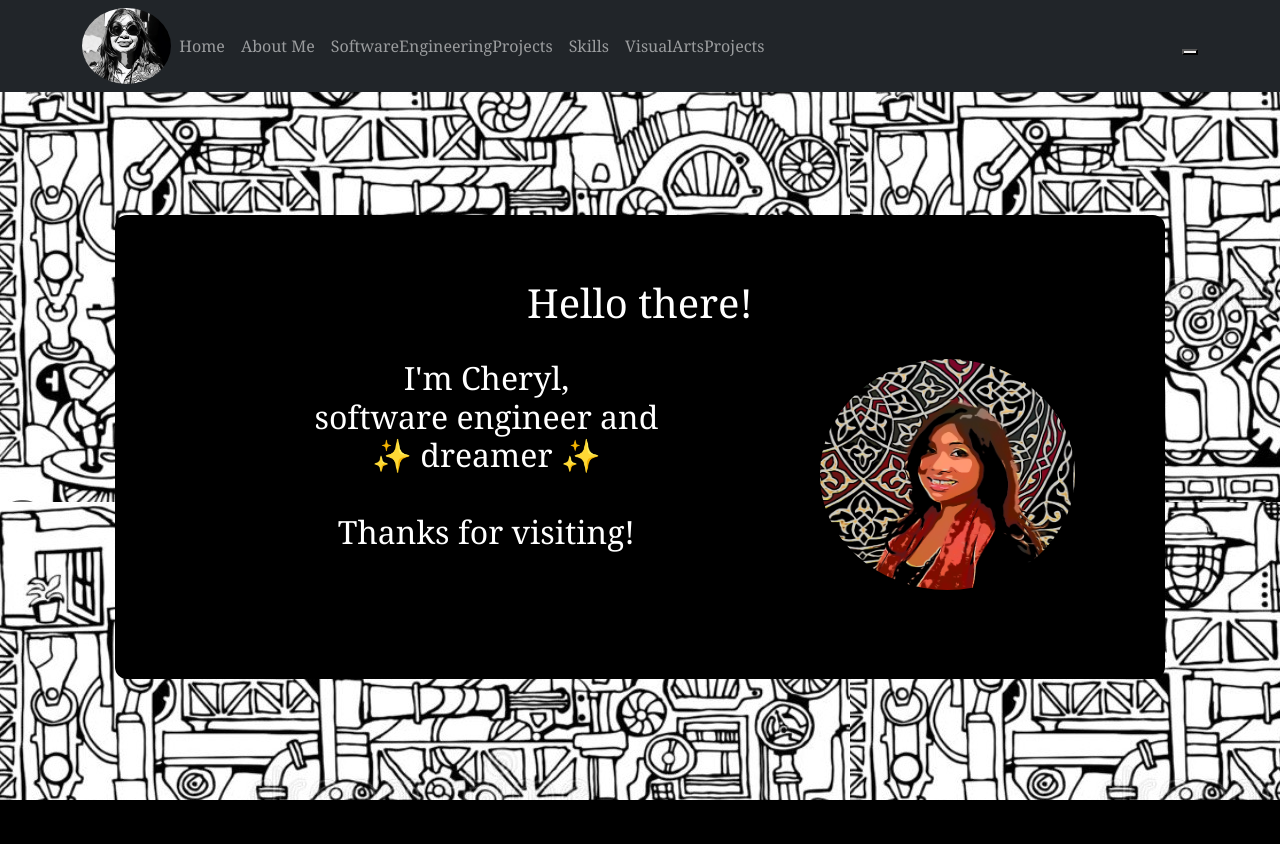
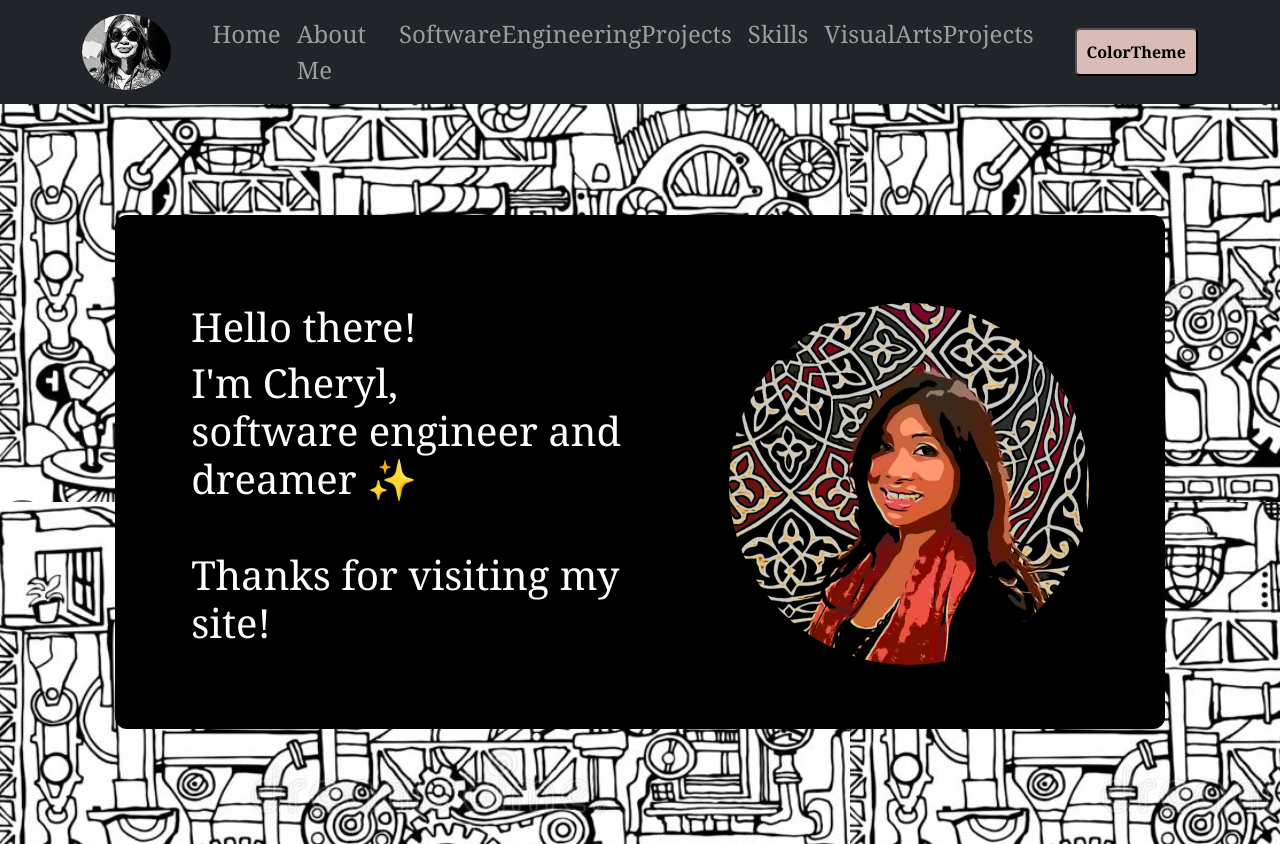
Before and after one commit to Cherylcc227/CherylCWebsite, a React (Create React App) app in the folder client/: page / in a window 1280 px wide. Before the commit the page ends 800 px from the top, so only its background shows below. Built offline with nearby package versions, Linux system fonts and the light colour scheme.

Commit message:
Realigned landing, emojis

```diff
--- a/client/package.json
+++ b/client/package.json
@@ -8,6 +8,7 @@
     "@testing-library/user-event": "^13.5.0",
     "animate.css": "^4.1.1",
     "bootstrap": "^5.2.3",
+    "bootstrap-switch-button-react": "^1.2.0",
     "react": "^18.2.0",
     "react-bootstrap": "^2.7.0",
     "react-dom": "^18.2.0",
--- a/client/src/App.css
+++ b/client/src/App.css
@@ -9,12 +9,7 @@
 }
 
 [data-theme="dark"] {
-  color: #ECEBE4;
-  --background-color: white;
-  /* --background-color: url("images/gears.jpg"); */
-  --window-color: #9E788F;
-  /* --window-color: url("images/gears.jpg"); */
-  /*  #ECEBE4*/
+  --background-color: rgb(110, 225, 232);
   --background-image: url("images/gears.jpg");
   --color: black;
   --component-color: #61988E;
@@ -26,7 +21,7 @@ html {
   background-image: var(--background-image);
 }
 .App {
-  text-align: center;
+  /* text-align: center; */
   font-family: 'Raleway', Georgia, 'Times New Roman', Times, serif;
 }
 
@@ -88,7 +83,6 @@ html {
 .body {
   border-radius: 5px;
   border:80%;
-  background-color: white;
   background-color: var(--background-color);
   color: var(--color);
   margin: 9%;
@@ -114,10 +108,25 @@ html {
 
 .myPhoto {
   border-radius: 50%;
-  width: 90%;
-  height: 90%;
+  width: 100%;
+  height: 100%;
 }
 
 .LandingPage {
   background-image: url("images/whiteGears.jpg")
 }
+
+.navbar-nav {
+  font-size: 1.5em !important;
+}
+
+.container {
+  gap: 33px;
+}
+
+button {
+  border-radius: 5px;
+  background-color: var(--component-color);
+  font-weight: bold;
+  padding: 10px;
+}
--- a/client/src/components/LandingPage.jsx
+++ b/client/src/components/LandingPage.jsx
@@ -8,7 +8,7 @@ import Row from 'react-bootstrap/Row';
 import Col from 'react-bootstrap/Col';
 
 const LandingPage = () => {
-  const qualities = [`👩‍🎨 creative creature	👩‍🎨`, '👩‍🎤 cosplayer 👩‍🎤	', '🎨 artist 🎨', '🦮 dog mama 🦮', '🍔 food enthusiast 🍔', '🤓 avid learner 🤓', '🎭 prop designer 🎭	', `🪷 novice gardener 🪷`, '👹 costume maker 👹	', '✨ dreamer ✨', '🥛 optimist 🥛	']
+  const qualities = [`creative creature	👩‍🎨`, 'cosplayer 👩‍🎤	', 'artist 🎨', 'dog mama 🦮', 'food enthusiast 🍔', 'avid learner 🤓', 'prop designer 🎭	', `novice gardener 🪷`, 'costume maker 👹	', ' dreamer ✨', 'optimist 🥛	']
 
   const [quality, setQuality] = React.useState("");
 
@@ -27,22 +27,25 @@ const LandingPage = () => {
       <Masthead/>
       <div class='bufferDiv'>
       <div class='body'>
-        <h1 class="animate__animated animate__backInLeft">
+        {/* <h1 class="animate__animated animate__backInLeft">
           Hello there!
-        </h1>
+        </h1> */}
           <br/>
         <Container fluid>
           <Row>
-            <Col md="8">
-              <h2>I'm Cheryl, <br/>
+            <Col md="7">
+              <h1 class="animate__animated animate__rollIn">
+                Hello there!
+              </h1>
+              <h1>I'm Cheryl, <br/>
                software engineer and <br/>
                {quality}
                <br/>
                <br/>
-               Thanks for visiting!
-              </h2>
+               Thanks for visiting my site!
+              </h1>
             </Col>
-            <Col md="4">
+            <Col md="5">
               <img
               className="myPhoto"
               src={Me}
--- a/client/src/components/Masthead.jsx
+++ b/client/src/components/Masthead.jsx
@@ -17,10 +17,8 @@ const Masthead = () => {
   }
     return (
       <>
-        <Navbar collapseOnSelect fixed='top' expand='sm' bg='dark' variant='dark'>
-        {/* <Navbar collapseOnSelect expand='sm' bg='dark' variant='dark' id='Masthead'> */}
-
-          <Container>
+        <Navbar class="navBar" collapseOnSelect fixed='top' expand='sm' bg='dark' variant='dark'>
+          <Container class="container">
             <Navbar.Toggle aria-controls='responsive-navbar-nav' />
             <img className="logo" src={Me2} alt="logo"/>
             <Navbar.Collapse id='responsive-navbar-nav'>
@@ -35,8 +33,8 @@ const Masthead = () => {
             </Navbar.Collapse>
             <div className="theme-switch-wrapper">
         {!theme
-        ? <button className="theme-switch" onClick={() => handleThemeChange()} type="checkbox" id="checkbox"><i className="fa-solid fa-circle-half-stroke"></i></button>
-        : <button className="theme-switch" onClick={() => handleThemeChange()} type="checkbox" id="checkbox"><i className="fa-solid fa-circle-half-stroke"></i></button>
+        ? <button className="theme-switch" onClick={() => handleThemeChange()} type="checkbox" id="checkbox"><i className="fa-solid fa-circle-half-stroke"></i>ColorTheme</button>
+        : <button className="theme-switch" onClick={() => handleThemeChange()} type="checkbox" id="checkbox"><i className="fa-solid fa-circle-half-stroke"></i>ColorTheme</button>
         }
       </div>
           </Container>
```
Also changed, not shown: 1 other file (tests, documents, lock files or other folders).
